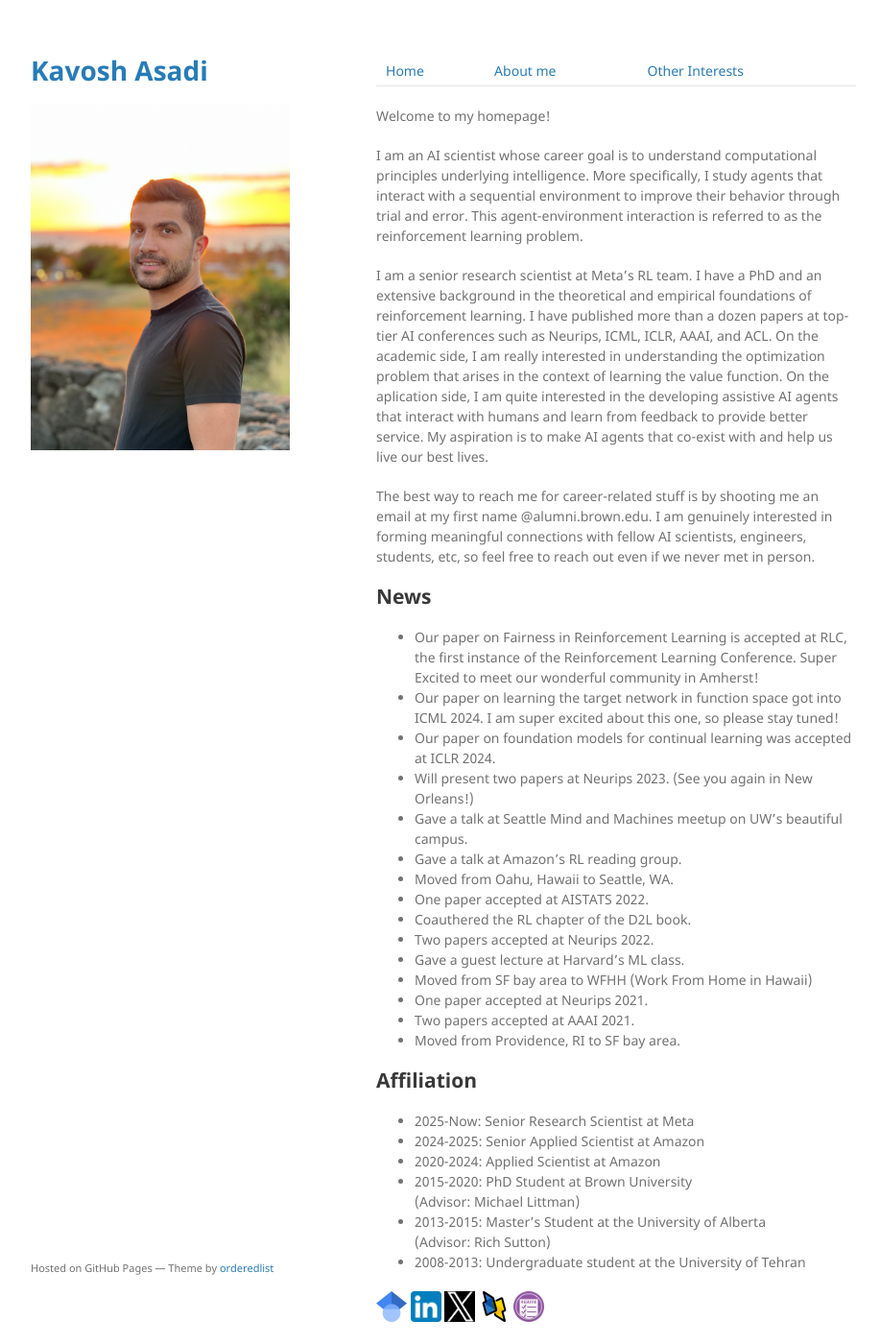
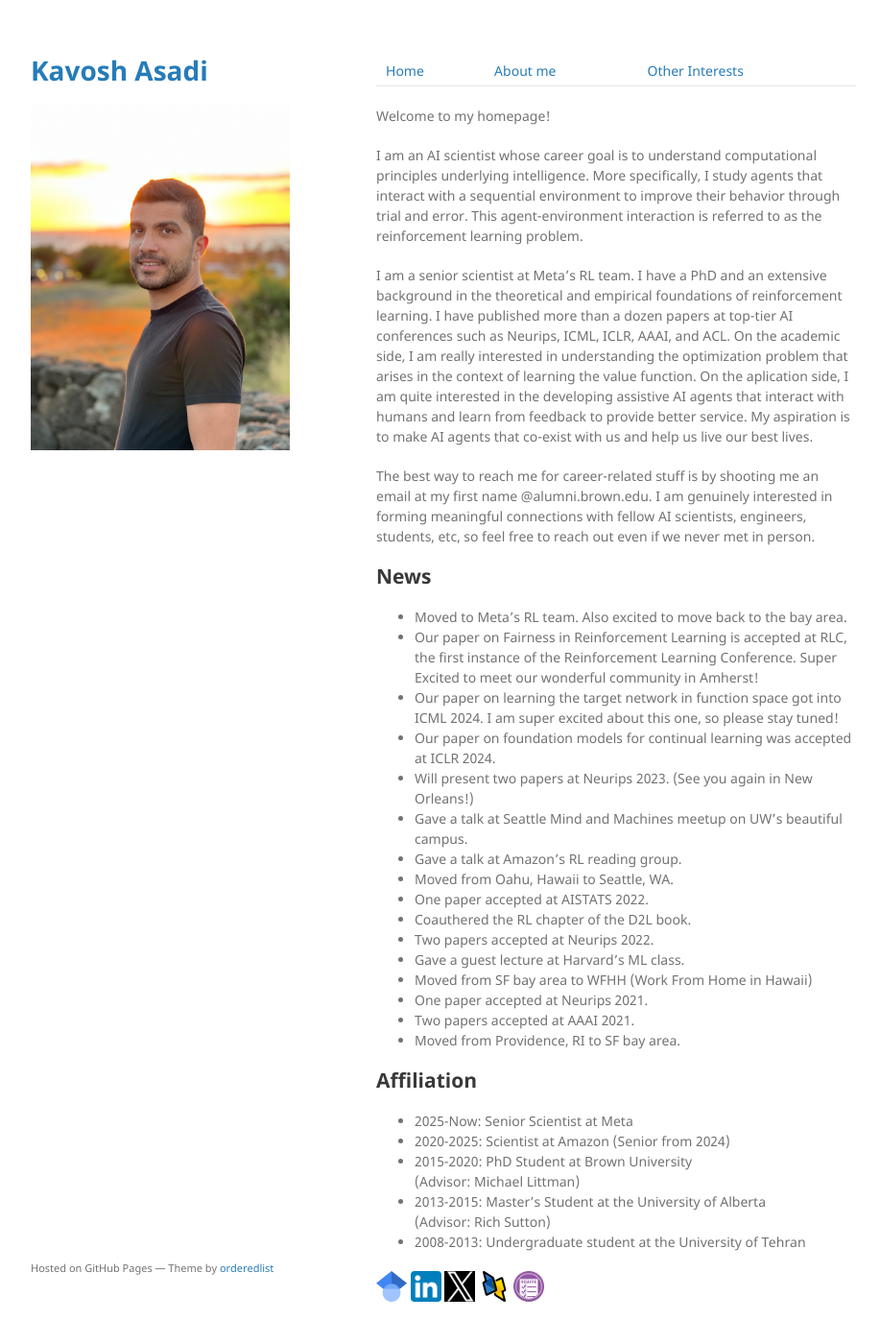
Before and after one commit to kavosh8/kavosh8.github.io, a Jekyll site: the page built from index.md, in a window 1280 px wide and 1400 px high. Shown: the whole window at 96% size, without its empty margins (178-1095 px from the left). Built offline with Jekyll 4.4.1, drawn with Linux system fonts in a browser that asks for light colours; the repository's description, which GitHub fills in, is left out.

Commit message:
second update after joining meta

```diff
--- a/index.md
+++ b/index.md
@@ -8,11 +8,12 @@ Welcome to my homepage!
 
 I am an AI scientist whose career goal is to understand computational principles underlying intelligence. More specifically, I study agents that interact with a sequential environment to improve their behavior through trial and error. This agent-environment interaction is referred to as the reinforcement learning problem.
 
-I am a senior research scientist at Meta's RL team. I have a PhD and an extensive background in the theoretical and empirical foundations of reinforcement learning. I have published more than a dozen papers at top-tier AI conferences such as Neurips, ICML, ICLR, AAAI, and ACL. On the academic side, I am really interested in understanding the optimization problem that arises in the context of learning the value function. On the aplication side, I am quite interested in the developing assistive AI agents that interact with humans and learn from feedback to provide better service. My aspiration is to make AI agents that co-exist with and help us live our best lives.
+I am a senior scientist at Meta's RL team. I have a PhD and an extensive background in the theoretical and empirical foundations of reinforcement learning. I have published more than a dozen papers at top-tier AI conferences such as Neurips, ICML, ICLR, AAAI, and ACL. On the academic side, I am really interested in understanding the optimization problem that arises in the context of learning the value function. On the aplication side, I am quite interested in the developing assistive AI agents that interact with humans and learn from feedback to provide better service. My aspiration is to make AI agents that co-exist with us and help us live our best lives.
 
 The best way to reach me for career-related stuff is by shooting me an email at my first name @alumni.brown.edu. I am genuinely interested in forming meaningful connections with fellow AI scientists, engineers, students, etc, so feel free to reach out even if we never met in person.
 
 ## News
+*   Moved to Meta's RL team. Also excited to move back to the bay area.
 *   Our paper on Fairness in Reinforcement Learning is accepted at RLC, the first instance of  the Reinforcement Learning Conference. Super Excited to meet our wonderful community in Amherst!
 *   Our paper on learning the target network in function space got into ICML 2024. I am super excited about this one, so please stay tuned!
 * 	Our paper on foundation models for continual learning was accepted at ICLR 2024.
@@ -31,9 +32,8 @@ The best way to reach me for career-related stuff is by shooting me an email at
 
 
 ## Affiliation
-*   2025-Now:  Senior Research Scientist at Meta
-*   2024-2025: Senior Applied Scientist at Amazon
-*   2020-2024: Applied Scientist at Amazon
+*   2025-Now:  Senior Scientist at Meta
+*   2020-2025: Scientist at Amazon (Senior from 2024)
 *   2015-2020: PhD Student at Brown University <br> (Advisor: Michael Littman)
 *   2013-2015: Master's Student at the University of Alberta <br> (Advisor: Rich Sutton)
 *   2008-2013: Undergraduate student at the University of Tehran
```
